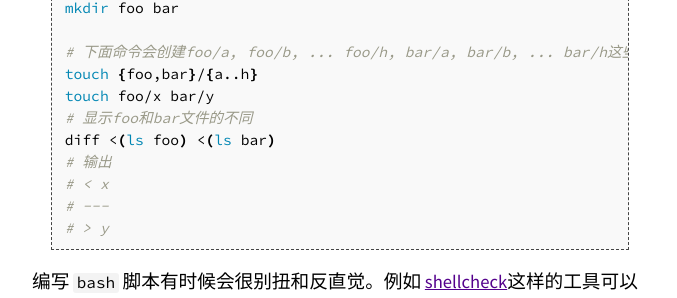
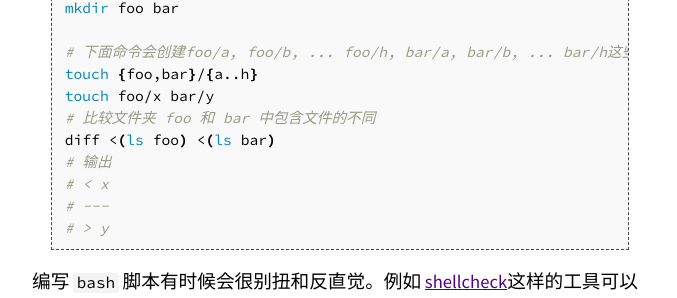
Before and after one commit to missing-semester-cn/missing-semester-cn.github.io, a Jekyll site: the page built from _2020/shell-tools.md, in a window 1280 px wide and 900 px high, scrolled down 3965 px. Shown: the part 150-448 px from the top of the window, without its empty margins (300-977 px from the left). Built offline with Jekyll 4.4.1, drawn with Linux system fonts in a browser that asks for light colours.

Commit message:
Update shell-tools.md

```diff
--- a/_2020/shell-tools.md
+++ b/_2020/shell-tools.md
@@ -130,7 +130,7 @@ mkdir foo bar
 # 下面命令会创建foo/a, foo/b, ... foo/h, bar/a, bar/b, ... bar/h这些文件
 touch {foo,bar}/{a..h}
 touch foo/x bar/y
-# 显示foo和bar文件的不同
+# 比较文件夹 foo 和 bar 中包含文件的不同
 diff <(ls foo) <(ls bar)
 # 输出
 # < x
```
